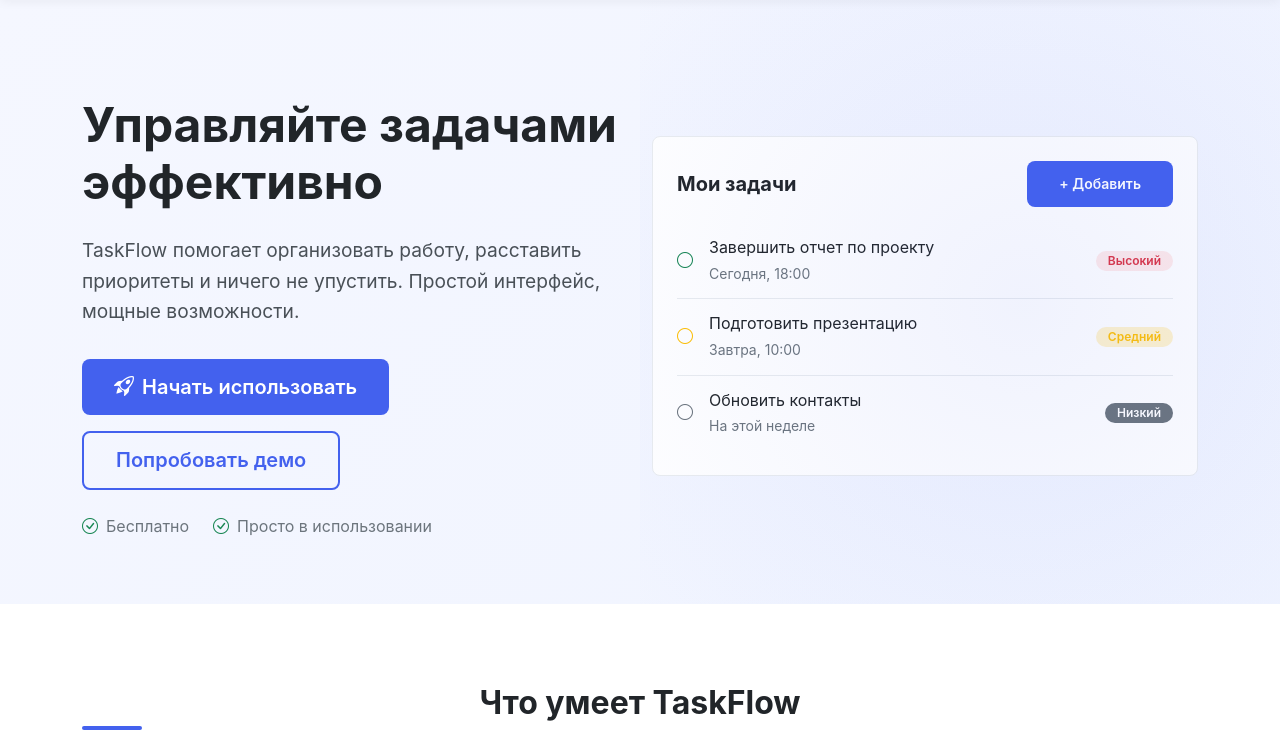
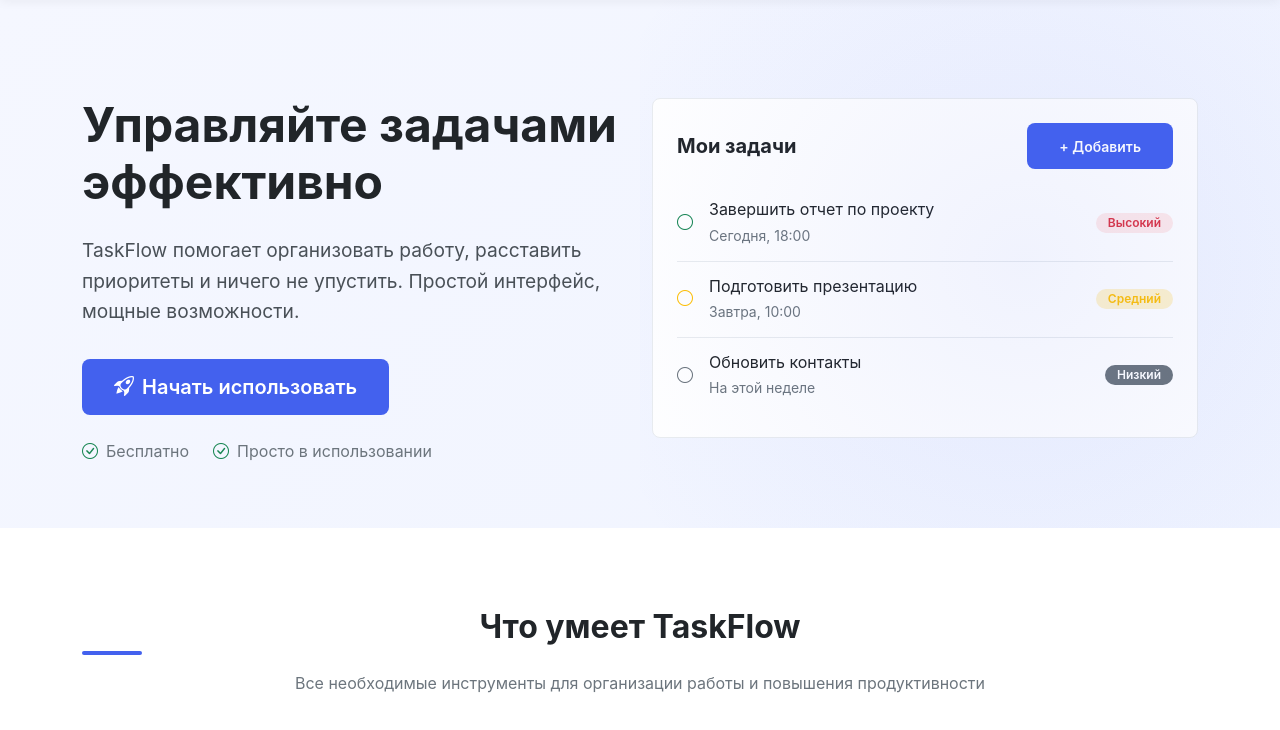
Before and after one commit to Shararamoshik/ToDoSity, a Django app: page / in a window 1280 px wide. Shown: the part 82-812 px from the top of the page. Run offline with Django 5.2, Linux system fonts and the light colour scheme.

Commit message:
Removed the "demo" button

```diff
--- a/todosite/todo/templates/main/main.html
+++ b/todosite/todo/templates/main/main.html
@@ -284,9 +284,6 @@
                             <a href="{% url 'login' %}" class="btn btn-primary btn-lg">
                                 <i class="bi bi-rocket-takeoff me-2"></i>Начать использовать
                             </a>
-                            <a href="#demo" class="btn btn-outline-primary btn-lg">
-                                Попробовать демо
-                            </a>
                         {% endif %}
                     </div>
 
```
